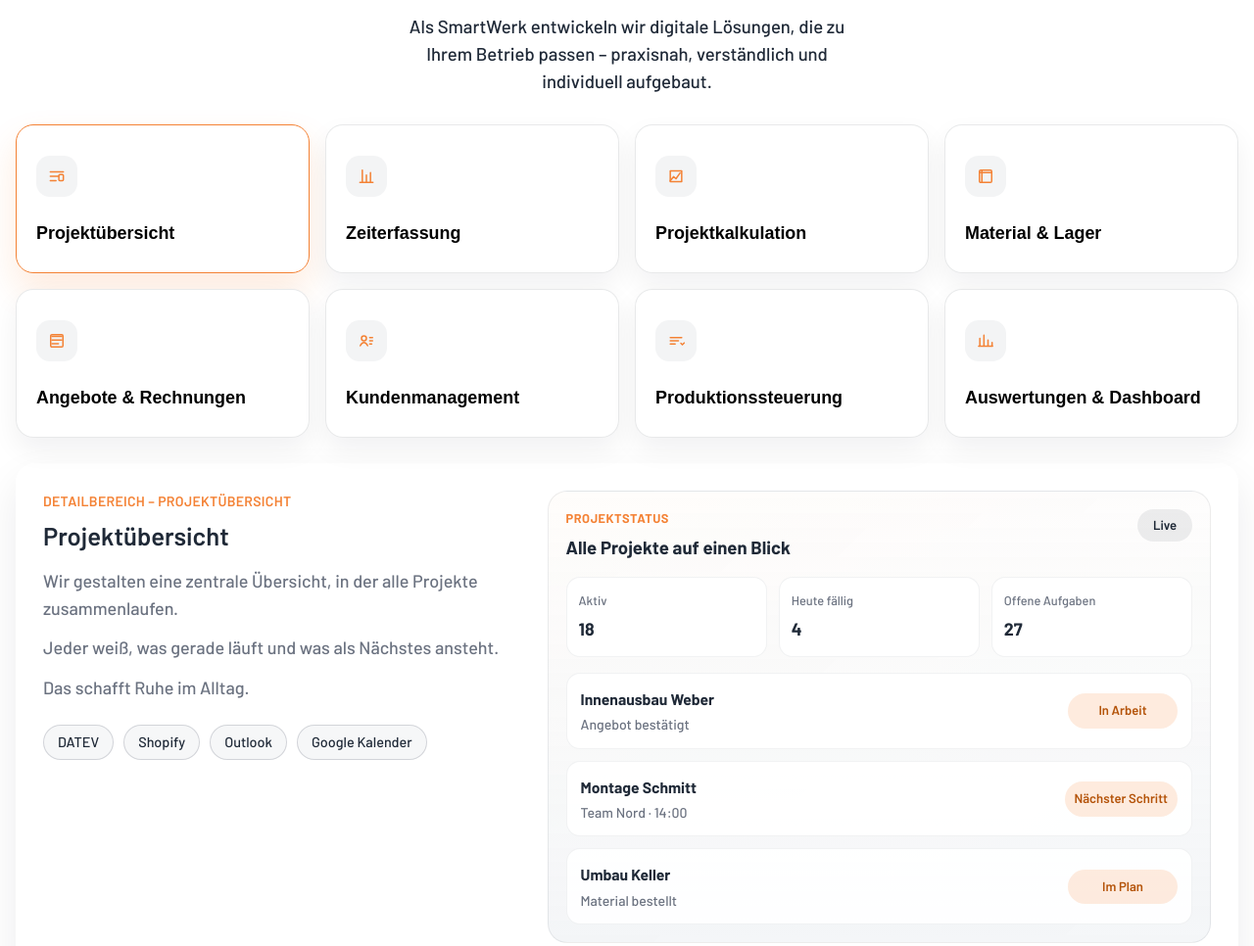
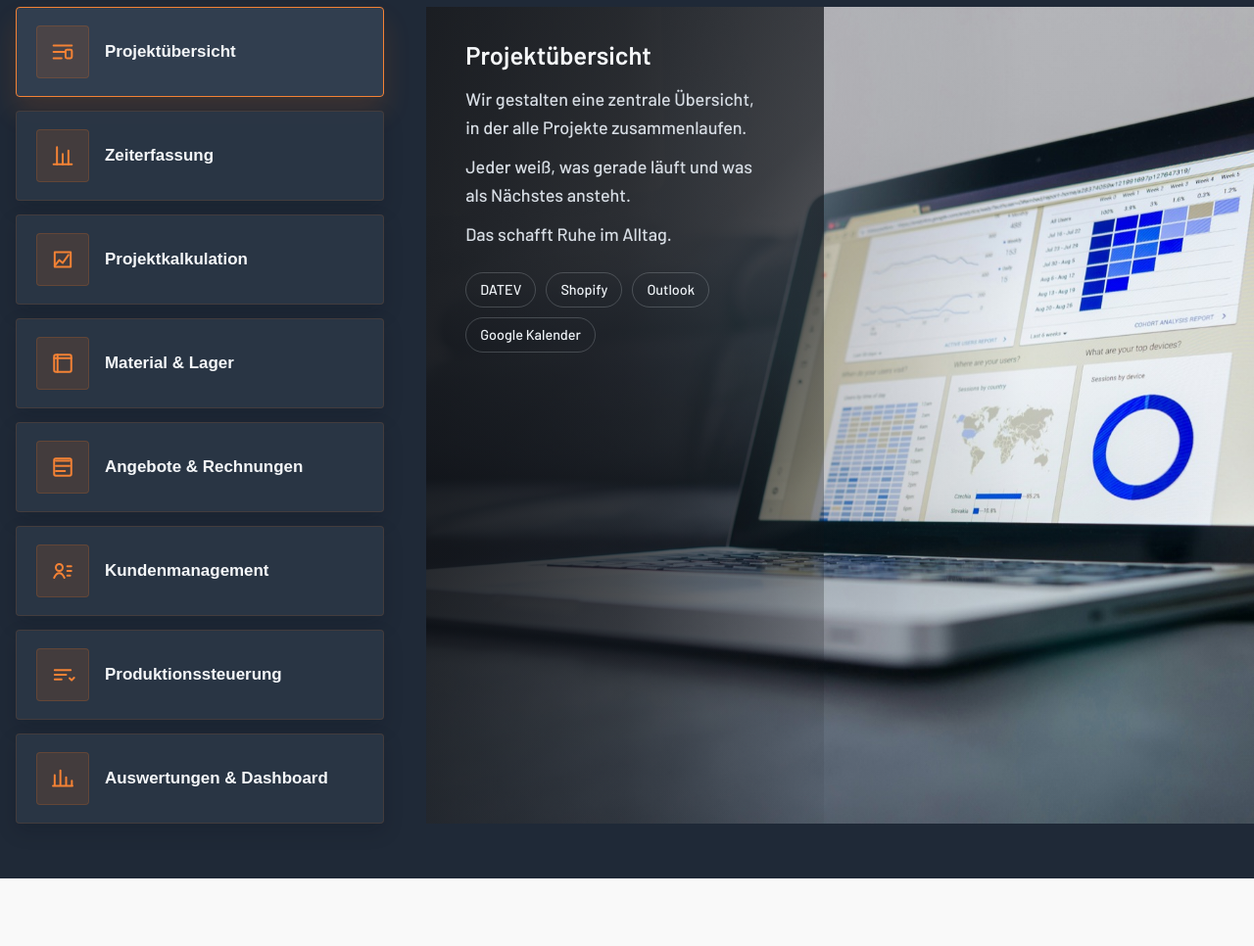
Before and after one commit to LightworksShop/StartupLandingpage, a website: page index.html in a window 1280 px wide. Shown: the part 5182-6148 px from the top of the page at 98% size. Drawn offline with Linux system fonts and the light colour scheme.

Commit message:
New Section - features and functions

```diff
--- a/app.js
+++ b/app.js
@@ -235,72 +235,32 @@ function renderContent() {
 }
 
 function renderModuleDetail(module, index = 0) {
-  const label = document.getElementById("module-detail-label");
   const title = document.getElementById("module-detail-title");
   const text = document.getElementById("module-detail-text");
   const badges = document.getElementById("module-badges");
   const visual = document.getElementById("module-detail-visual");
   const detail = document.getElementById("module-detail");
-  if (!label || !title || !text || !badges || !visual || !detail || !module) {
+  if (!title || !text || !badges || !visual || !detail || !module) {
     return;
   }
 
-  label.textContent = `Detailbereich – ${module.name}`;
   title.textContent = module.name;
   text.innerHTML = module.description.map((paragraph) => `<p>${paragraph}</p>`).join("");
   badges.innerHTML = module.integrations.map((item) => `<span class="module-badge">${item}</span>`).join("");
-  visual.innerHTML = renderModuleMockup(module);
+  visual.innerHTML = renderImage(
+    module.image || {
+      src: "assets/images/business-values-2-1800.jpg",
+      fallback: "assets/images/hero-mockup.svg",
+      alt: `${module.name} Platzhalterbild`
+    },
+    "module-detail-image"
+  );
+  setupImageFallbacks();
 
   detail.classList.remove("is-transitioning");
   detail.setAttribute("aria-labelledby", `module-tab-${index}`);
   void detail.offsetWidth;
   detail.classList.add("is-transitioning");
-}
-
-function renderModuleMockup(module) {
-  const mockup = module.mockup;
-  if (!mockup) {
-    return "";
-  }
-
-  return `
-    <article class="module-mockup-shell">
-      <header class="module-mockup-topbar">
-        <div>
-          <p class="module-mockup-eyebrow">${mockup.eyebrow}</p>
-          <h4>${mockup.title}</h4>
-        </div>
-        <span class="module-mockup-status">Live</span>
-      </header>
-      <div class="module-mockup-stats">
-        ${mockup.stats
-          .map(
-            (stat) => `
-              <article class="module-mockup-stat">
-                <span>${stat.label}</span>
-                <strong>${stat.value}</strong>
-              </article>
-            `
-          )
-          .join("")}
-      </div>
-      <div class="module-mockup-list">
-        ${mockup.rows
-          .map(
-            (row) => `
-              <article class="module-mockup-row">
-                <div>
-                  <h5>${row.title}</h5>
-                  <p>${row.meta}</p>
-                </div>
-                <span>${row.status}</span>
-              </article>
-            `
-          )
-          .join("")}
-      </div>
-    </article>
-  `;
 }
 
 function getProblemIcon(type) {
--- a/index.html
+++ b/index.html
@@ -226,15 +226,20 @@
       </div>
     </section>
 
-    <section class="section tone-soft" id="funktionsbereiche">
+    <section class="section tone-accent module-section" id="funktionsbereiche">
       <div class="container module-showcase">
         <p class="section-label">Mögliche Funktionsbereiche – individuell für Ihren Betrieb entwickelt</p>
         <h2 class="module-showcase-heading">So können digitale Lösungen in Ihrem Betrieb aussehen.</h2>
         <p class="lead module-showcase-lead">Als SmartWerk entwickeln wir digitale Lösungen, die zu Ihrem Betrieb passen – praxisnah, verständlich und individuell aufgebaut.</p>
-        <div class="module-grid" id="module-grid" role="tablist" aria-label="Funktionsbereiche"></div>
+      </div>
+      <div class="module-band">
+        <div class="module-band-nav">
+          <div class="module-band-nav-inner">
+            <div class="module-grid" id="module-grid" role="tablist" aria-label="Funktionsbereiche"></div>
+          </div>
+        </div>
         <section class="module-detail" id="module-detail" aria-live="polite" role="tabpanel" aria-label="Funktionsbereich im Detail">
           <div class="module-detail-copy">
-            <p class="module-detail-label" id="module-detail-label"></p>
             <h3 id="module-detail-title"></h3>
             <div class="module-detail-text" id="module-detail-text"></div>
             <div class="module-badges" id="module-badges" aria-label="Mögliche Anbindungen"></div>
--- a/styles.css
+++ b/styles.css
@@ -979,74 +979,99 @@ p {
   color: var(--color-text);
 }
 
-.module-showcase {
-  width: min(1280px, calc(100% - 32px));
-}
-
-.module-showcase-heading,
+.module-section {
+  padding-bottom: 56px;
+}
+
+.module-showcase-heading {
+  text-align: left;
+}
+
 .module-showcase-lead {
-  text-align: center;
-}
-
-.module-showcase-heading {
-  max-width: 18ch;
-  margin-left: auto;
+  max-width: 52ch;
+  margin: 0 0 30px;
+  color: #d7dde4;
+  text-align: left;
+}
+
+#funktionsbereiche .section-label,
+#funktionsbereiche h2 {
+  color: #f5f7f9;
+}
+
+.module-band {
+  width: 100vw;
+  margin-left: calc(50% - 50vw);
+  margin-right: calc(50% - 50vw);
+  display: grid;
+  grid-template-columns: 0.34fr 0.66fr;
+  align-items: stretch;
+}
+
+.module-band-nav {
+  display: flex;
+}
+
+.module-band-nav-inner {
+  width: min(400px, calc(100% - 24px));
+  max-width: 400px;
+  margin-left: max(16px, calc((100vw - var(--container)) / 2 - 44px));
   margin-right: auto;
-}
-
-.module-showcase-lead {
-  max-width: 46ch;
-  margin: 0 auto 30px;
+  padding: 0 24px 0 0;
 }
 
 .module-grid {
   display: grid;
-  grid-template-columns: repeat(4, minmax(0, 1fr));
-  gap: 16px;
-  margin-top: 28px;
+  grid-template-columns: 1fr;
+  gap: 14px;
 }
 
 .module-card {
-  min-height: 152px;
-  padding: 22px 20px 18px;
-  border: 1px solid rgba(31, 41, 55, 0.1);
-  border-radius: 18px;
-  background: rgba(255, 255, 255, 0.94);
-  box-shadow: 0 12px 28px rgba(17, 24, 39, 0.06);
+  min-height: 92px;
+  padding: 18px 20px;
+  border: 1px solid rgba(249, 115, 22, 0.12);
+  border-radius: var(--radius-md);
+  background: rgba(43, 55, 70, 0.92);
+  box-shadow: 0 8px 20px rgba(8, 15, 22, 0.16);
   text-align: left;
   cursor: pointer;
-  transition: transform 170ms ease, box-shadow 170ms ease, border-color 170ms ease, background-color 170ms ease;
+  display: grid;
+  grid-template-columns: 54px 1fr;
+  align-items: center;
+  gap: 16px;
+  transition: transform 130ms ease, box-shadow 130ms ease, border-color 130ms ease, background-color 130ms ease;
 }
 
 .module-card:hover,
 .module-card:focus-visible {
   transform: translateY(-3px);
-  box-shadow: 0 18px 34px rgba(17, 24, 39, 0.09);
+  box-shadow: 0 14px 26px rgba(8, 15, 22, 0.2);
   outline: none;
 }
 
 .module-card.is-active {
   border-color: var(--color-accent);
-  box-shadow: 0 18px 36px rgba(249, 115, 22, 0.14);
-  background: #ffffff;
+  box-shadow: 0 16px 28px rgba(249, 115, 22, 0.14);
+  background: rgba(49, 63, 80, 0.98);
 }
 
 .module-card-icon {
-  width: 42px;
-  height: 42px;
-  display: grid;
-  place-items: center;
-  margin-bottom: 26px;
-  border-radius: 14px;
-  background: rgba(31, 41, 55, 0.05);
+  width: 54px;
+  height: 54px;
+  display: inline-flex;
+  align-items: center;
+  justify-content: center;
+  border-radius: var(--radius-md);
+  background: rgba(249, 115, 22, 0.12);
+  border: 1px solid rgba(249, 115, 22, 0.18);
   color: var(--color-accent);
 }
 
 .module-card-icon svg {
-  width: 20px;
-  height: 20px;
+  width: 28px;
+  height: 28px;
   stroke: currentColor;
-  stroke-width: 1.8;
+  stroke-width: 1.7;
   fill: none;
   stroke-linecap: round;
   stroke-linejoin: round;
@@ -1054,39 +1079,45 @@ p {
 
 .module-card h3 {
   margin: 0;
-  font-size: 1.12rem;
-  line-height: 1.3;
+  font-size: clamp(1.06rem, 1.2vw, 1.16rem);
+  line-height: 1.28;
+  color: #f5f7f9;
 }
 
 .module-detail {
-  margin-top: 26px;
-  padding: 28px;
-  border-radius: 20px;
-  background: rgba(255, 255, 255, 0.9);
-  box-shadow: 0 18px 42px rgba(17, 24, 39, 0.08);
-  display: grid;
-  grid-template-columns: minmax(320px, 0.42fr) minmax(0, 0.58fr);
-  gap: 24px;
-  align-items: stretch;
+  position: relative;
+  min-height: 100%;
+  overflow: hidden;
+}
+
+.module-detail::before {
+  content: "";
+  position: absolute;
+  top: 0;
+  left: 0;
+  bottom: 0;
+  width: min(500px, 48%);
+  z-index: 1;
+  background: linear-gradient(135deg, rgba(16, 19, 24, 0.84) 0%, rgba(16, 19, 24, 0.7) 42%, rgba(16, 19, 24, 0.28) 78%, rgba(16, 19, 24, 0.04) 100%);
+  pointer-events: none;
 }
 
 .module-detail-copy {
+  position: absolute;
+  top: 0;
+  left: 0;
+  z-index: 2;
+  width: min(440px, 44%);
+  max-width: 440px;
+  padding: 34px 28px 28px 40px;
   display: flex;
   flex-direction: column;
-}
-
-.module-detail-label {
-  margin: 0 0 10px;
-  color: var(--color-accent);
-  font-size: 0.88rem;
-  font-weight: 600;
-  letter-spacing: 0.02em;
-  text-transform: uppercase;
 }
 
 .module-detail-copy h3 {
   margin: 0 0 16px;
   font-size: clamp(1.6rem, 2vw, 2rem);
+  color: #f5f7f9;
 }
 
 .module-detail-text {
@@ -1096,7 +1127,7 @@ p {
 
 .module-detail-text p {
   margin: 0;
-  color: var(--color-muted);
+  color: #d7dde4;
   line-height: 1.58;
 }
 
@@ -1112,16 +1143,27 @@ p {
   align-items: center;
   min-height: 36px;
   padding: 0 14px;
-  border: 1px solid rgba(107, 114, 128, 0.26);
+  border: 1px solid rgba(215, 221, 228, 0.22);
   border-radius: 999px;
-  color: var(--color-text);
-  background: rgba(243, 244, 246, 0.7);
+  color: #eef2f6;
+  background: transparent;
   font-size: 0.9rem;
   font-weight: 500;
 }
 
 .module-detail-visual {
-  min-height: 420px;
+  position: relative;
+  height: 100%;
+  min-height: 100%;
+  overflow: hidden;
+}
+
+.module-detail-visual::after {
+  content: "";
+  position: absolute;
+  inset: 0;
+  background: linear-gradient(90deg, rgba(16, 19, 24, 0.72) 0%, rgba(16, 19, 24, 0.56) 24%, rgba(16, 19, 24, 0.18) 48%, rgba(16, 19, 24, 0.02) 72%);
+  pointer-events: none;
 }
 
 .module-detail.is-transitioning .module-detail-copy,
@@ -1129,115 +1171,12 @@ p {
   animation: moduleDetailReveal 260ms ease;
 }
 
-.module-mockup-shell {
+.module-detail-image {
+  width: 100%;
   height: 100%;
-  min-height: 420px;
-  padding: 18px;
-  border-radius: 20px;
-  background:
-    linear-gradient(180deg, rgba(255, 255, 255, 0.86), rgba(244, 246, 248, 0.98)),
-    linear-gradient(135deg, rgba(249, 115, 22, 0.12), rgba(31, 41, 55, 0.08));
-  border: 1px solid rgba(31, 41, 55, 0.08);
-  display: grid;
-  grid-template-rows: auto auto 1fr;
-  gap: 16px;
-}
-
-.module-mockup-topbar {
-  display: flex;
-  align-items: start;
-  justify-content: space-between;
-  gap: 14px;
-}
-
-.module-mockup-eyebrow {
-  margin: 0 0 6px;
-  color: var(--color-accent);
-  font-size: 0.8rem;
-  font-weight: 700;
-  letter-spacing: 0.04em;
-  text-transform: uppercase;
-}
-
-.module-mockup-topbar h4 {
-  margin: 0;
-  font-size: 1.16rem;
-  color: var(--color-text);
-}
-
-.module-mockup-status {
-  min-width: 56px;
-  padding: 7px 10px;
-  border-radius: 999px;
-  background: rgba(31, 41, 55, 0.08);
-  color: var(--color-text);
-  text-align: center;
-  font-size: 0.82rem;
-  font-weight: 600;
-}
-
-.module-mockup-stats {
-  display: grid;
-  grid-template-columns: repeat(3, minmax(0, 1fr));
-  gap: 12px;
-}
-
-.module-mockup-stat {
-  padding: 14px 12px;
-  border-radius: 14px;
-  background: rgba(255, 255, 255, 0.9);
-  border: 1px solid rgba(31, 41, 55, 0.06);
-}
-
-.module-mockup-stat span {
   display: block;
-  margin-bottom: 6px;
-  color: var(--color-muted);
-  font-size: 0.8rem;
-}
-
-.module-mockup-stat strong {
-  color: var(--color-text);
-  font-size: 1.12rem;
-}
-
-.module-mockup-list {
-  display: grid;
-  gap: 12px;
-}
-
-.module-mockup-row {
-  display: flex;
-  align-items: center;
-  justify-content: space-between;
-  gap: 16px;
-  padding: 14px 14px 13px;
-  border-radius: 14px;
-  background: rgba(255, 255, 255, 0.9);
-  border: 1px solid rgba(31, 41, 55, 0.06);
-}
-
-.module-mockup-row h5 {
-  margin: 0 0 4px;
-  font-size: 0.98rem;
-  color: var(--color-text);
-}
-
-.module-mockup-row p {
-  margin: 0;
-  color: var(--color-muted);
-  font-size: 0.88rem;
-}
-
-.module-mockup-row span {
-  min-width: 112px;
-  text-align: center;
-  padding: 8px 10px;
-  border-radius: 999px;
-  background: rgba(249, 115, 22, 0.14);
-  color: #b45309;
-  font-size: 0.82rem;
-  font-weight: 600;
+  min-height: 100%;
+  object-fit: cover;
 }
 
 @keyframes moduleDetailReveal {
@@ -1759,15 +1698,36 @@ p {
     grid-template-columns: repeat(2, minmax(0, 1fr));
   }
 
-  .module-grid {
-    grid-template-columns: repeat(4, minmax(0, 1fr));
+  .module-band {
+    grid-template-columns: 1fr;
+  }
+
+  .module-band-nav-inner,
+  .module-detail-copy {
+    width: min(var(--container), calc(100% - 24px));
+    max-width: none;
+    margin-inline: auto;
+  }
+
+  .module-band-nav-inner {
+    padding: 0 0 24px;
   }
 
   .module-detail {
-    grid-template-columns: 1fr;
-  }
-
-  .module-detail-visual {
+    min-height: 0;
+  }
+
+  .module-detail::before {
+    display: none;
+  }
+
+  .module-detail-copy {
+    position: static;
+    padding: 0 0 24px;
+  }
+
+  .module-detail-visual,
+  .module-detail-image {
     min-height: 360px;
   }
 
@@ -1902,8 +1862,7 @@ p {
   .pricing-grid,
   .target-grid,
   .pain-grid,
-  .team-grid,
-  .module-grid {
+  .team-grid {
     grid-template-columns: 1fr;
   }
 
@@ -1917,44 +1876,32 @@ p {
     margin-right: 0;
   }
 
-  .module-showcase {
-    width: min(1280px, calc(100% - 24px));
-  }
-
   .module-card {
-    min-height: 124px;
-    padding: 18px 18px 16px;
+    min-height: 88px;
+    padding: 16px 16px 14px;
   }
 
   .module-card-icon {
-    margin-bottom: 18px;
+    width: 48px;
+    height: 48px;
+  }
+
+  .module-band-nav-inner,
+  .module-detail-copy {
+    width: min(var(--container), calc(100% - 24px));
   }
 
   .module-detail {
-    padding: 20px;
-    border-radius: 16px;
-  }
-
-  .module-detail-visual {
+    min-height: 0;
+  }
+
+  .module-detail-copy {
+    padding: 0 0 20px;
+  }
+
+  .module-detail-visual,
+  .module-detail-image {
     min-height: 300px;
-  }
-
-  .module-mockup-shell {
-    min-height: 300px;
-    padding: 14px;
-  }
-
-  .module-mockup-stats {
-    grid-template-columns: 1fr;
-  }
-
-  .module-mockup-row {
-    align-items: flex-start;
-    flex-direction: column;
-  }
-
-  .module-mockup-row span {
-    min-width: 0;
   }
 
   .problem-intro .lead {
```
